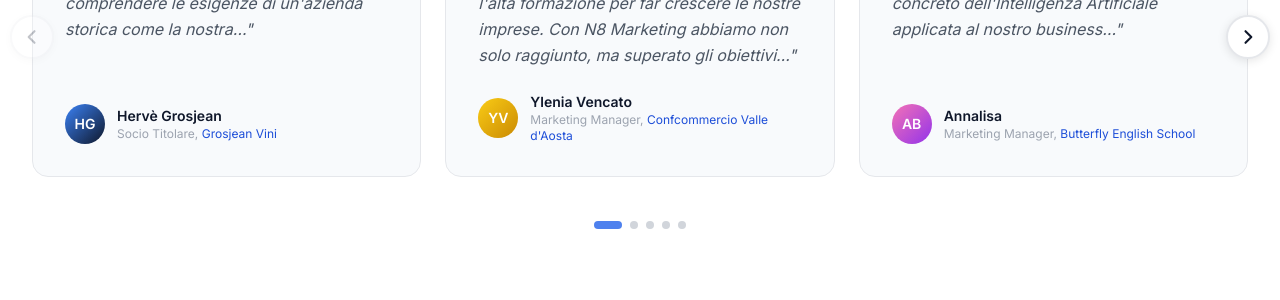
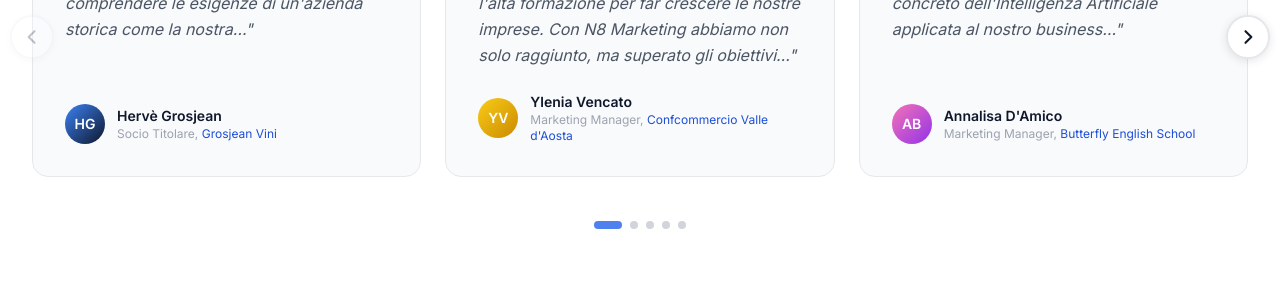
Before and after one commit to NicoDavN8/n8marketing-2026, a Jekyll site: the page index.html, which Jekyll copies as it is, in a window 1280 px wide and 900 px high, scrolled down 2122 px. Shown: the part 153-453 px from the top of the window. Built offline with Jekyll 4.4.1, drawn with Linux system fonts in a browser that asks for light colours; nearby versions of some CDN libraries.

Commit message:
fix: add D'Amico surname to Annalisa in testimonials section

```diff
--- a/index.html
+++ b/index.html
@@ -535,7 +535,7 @@
                         <div class="flex items-center gap-3 mt-auto">
                             <div class="w-10 h-10 rounded-full bg-gradient-to-br from-pink-400 to-purple-600 flex items-center justify-center text-white font-bold text-sm shrink-0">AB</div>
                             <div>
-                                <p class="font-semibold text-brand-blue text-sm">Annalisa</p>
+                                <p class="font-semibold text-brand-blue text-sm">Annalisa D'Amico</p>
                                 <p class="text-gray-400 text-xs">Marketing Manager, <a href="https://www.butterflyenglish.com" target="_blank" class="text-blue-700 hover:text-blue-900 hover:underline transition-colors">Butterfly English School</a></p>
                             </div>
                         </div>
```
